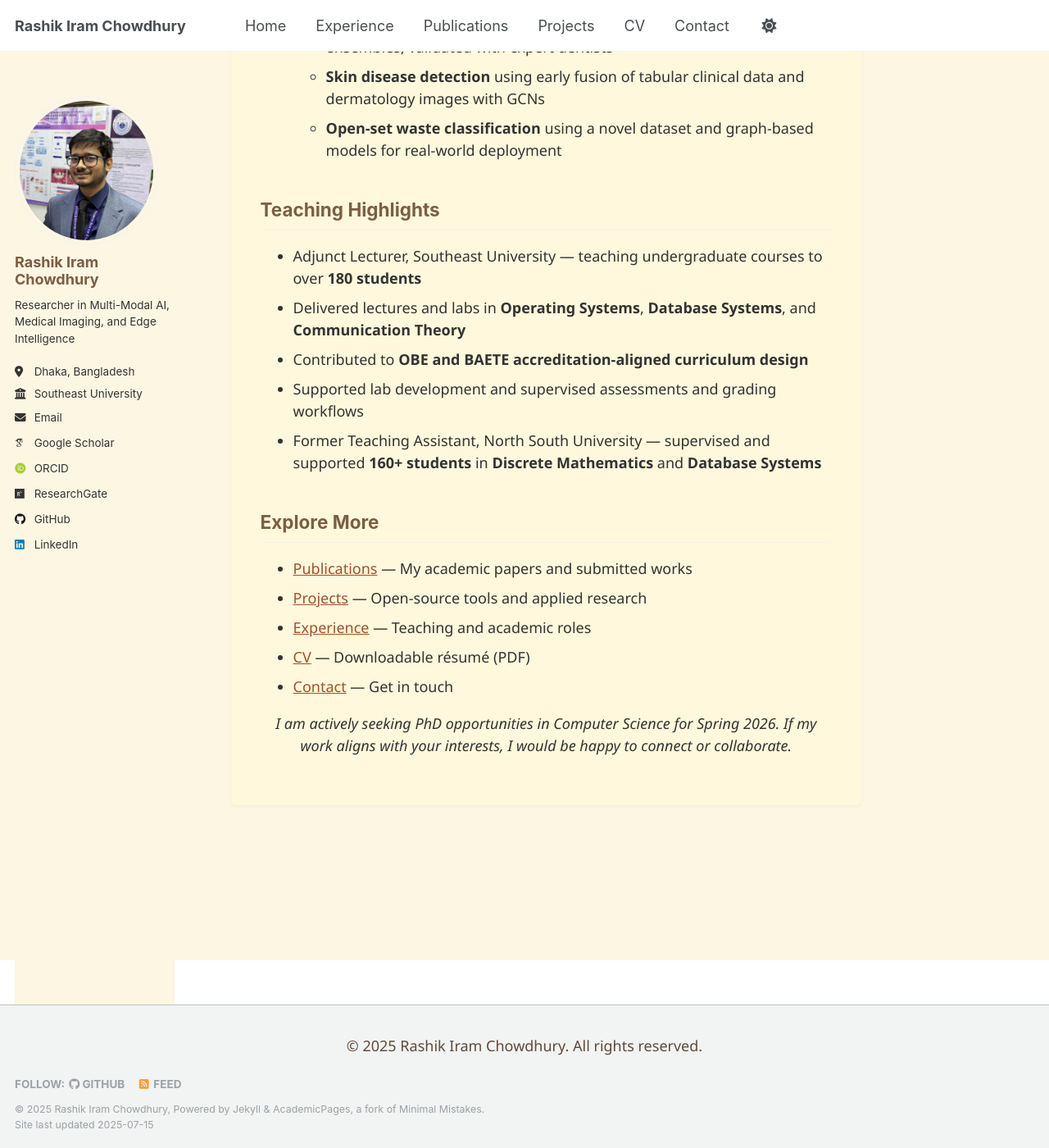
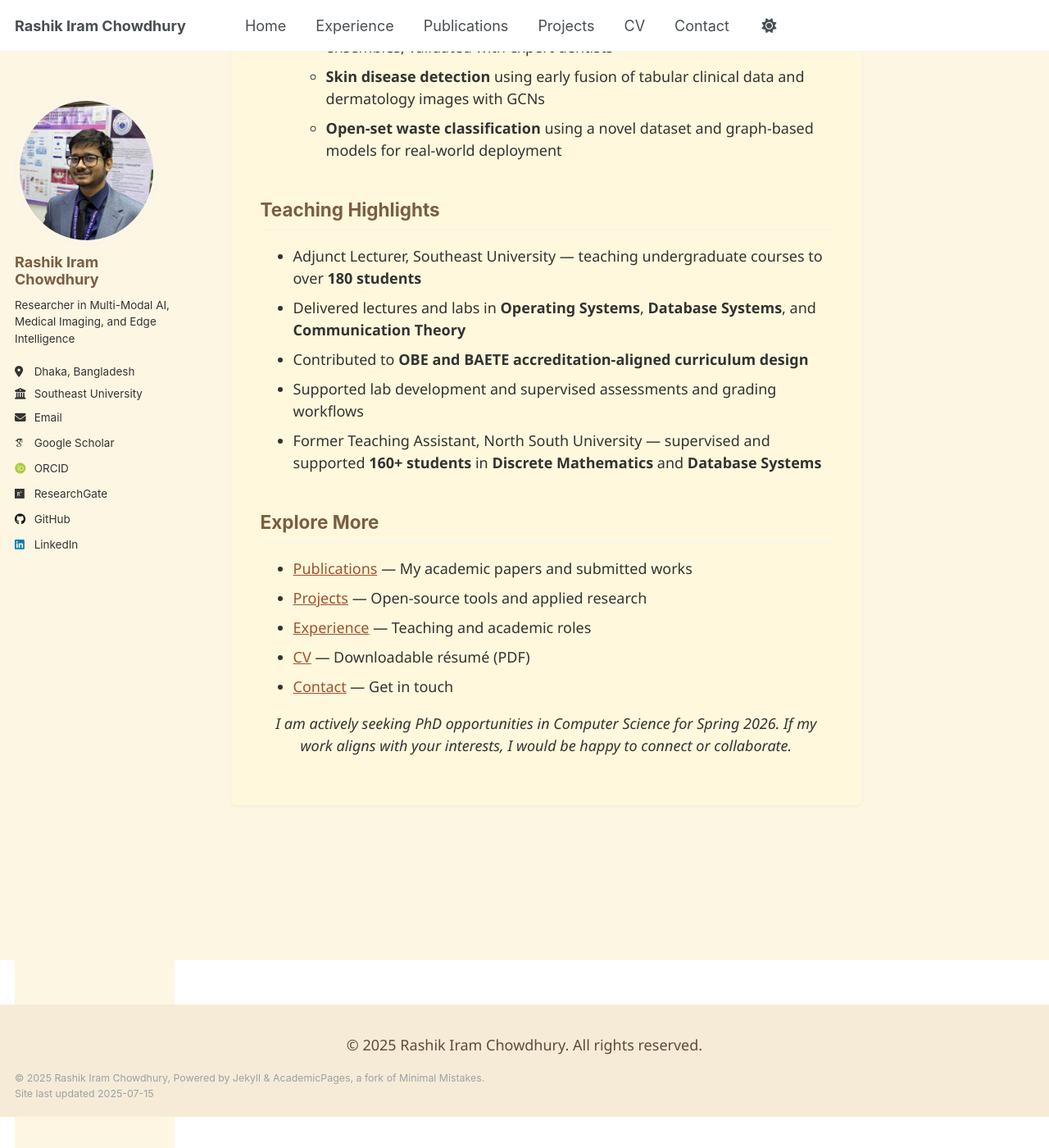
Before and after one commit to RashikIram/rashikiram.github.io, a Jekyll site: the page built from index.md, in a window 1280 px wide and 1400 px high, scrolled down 1249 px. Shown: the whole window at 82% size. Built offline with Jekyll 4.4.1, drawn with Linux system fonts in a browser that asks for light colours; some web fonts are replaced.

Commit message:
Update custom.css

```diff
--- a/assets/css/custom.css
+++ b/assets/css/custom.css
@@ -30,3 +30,14 @@ h1, h2, h3 {
 .sidebar {
   background-color: #fdf6e3 !important;
 }
+
+.page__footer-follow,
+.page__footer-links,
+.page__footer-colophon {
+  display: none !important;
+}
+
+.page__footer {
+  background-color: #f6ebd6;  /* soft beige footer background */
+  border-top: none;
+}
```
